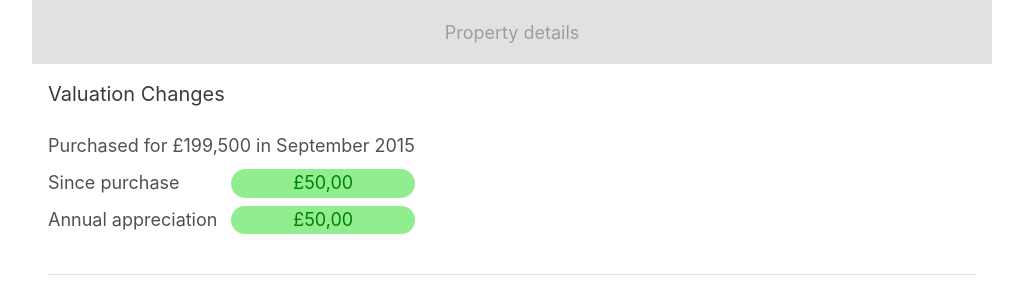
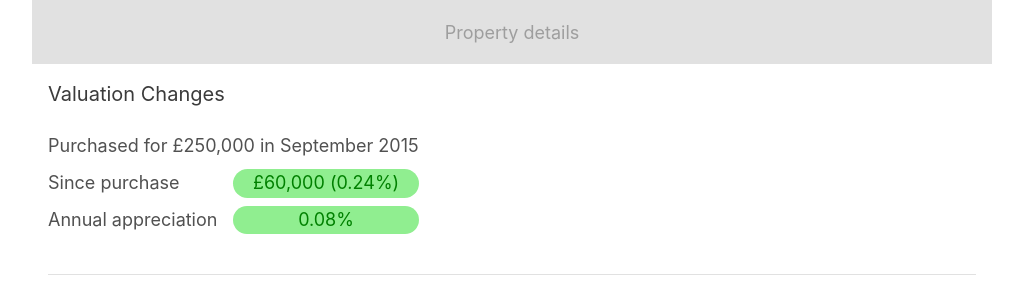
Before and after one commit to Vickitamar/valuationChanges, a Next.js app: page / in a window 1280 px wide. Shown: the top 284 px of the page, without its empty margins (128-1151 px from the left). Built offline with nearby package versions, Linux system fonts and the light colour scheme.

Commit message:
formatting dates and percentages

```diff
--- a/components/valuationChanges.js
+++ b/components/valuationChanges.js
@@ -1,4 +1,5 @@
 import React from "react";
+import { lightFormat } from "date-fns";
 import {
     AccountLabel,
     AccountList,
@@ -9,19 +10,30 @@ import {
   } from "./style";
 
 const ValuationChanges = ({account}) => {
+
+    const sincePurchase = account.recentValuation.amount - account.originalPurchasePrice
+    const sincePurchaseFormatted = new Intl.NumberFormat().format(sincePurchase);
+    const sincePurchasePercentage = sincePurchase / account.originalPurchasePrice;
+    const originalPrice = new Intl.NumberFormat().format(account.originalPurchasePrice)
+    const todaysDate = parseInt(lightFormat(new Date(), 'yyyy-MM-dd'));
+    const originalDate = parseInt(account.originalPurchasePriceDate);
+    const numberOfYears = todaysDate - originalDate;
+    const annualAppreciation = sincePurchasePercentage / numberOfYears;
+
+
     return (
         <>
           <AccountLabel>Valuation Changes</AccountLabel>
           <RowContainer>
             <AccountList>
-              <InfoText>Purchased for £199,500 in September 2015</InfoText>
+              <InfoText>Purchased for £{originalPrice}  in September 2015</InfoText>
               <StyledInfoWrapper>
               <InfoText>Since purchase</InfoText>
-              <InfoFigure>£50,00</InfoFigure>
+                <InfoFigure>£{sincePurchaseFormatted} ({sincePurchasePercentage}%)</InfoFigure>
               </StyledInfoWrapper>
               <StyledInfoWrapper>
               <InfoText>Annual appreciation</InfoText>
-              <InfoFigure>£50,00</InfoFigure>
+                <InfoFigure>{annualAppreciation}%</InfoFigure>
               </StyledInfoWrapper>
             </AccountList>
           </RowContainer>
```
